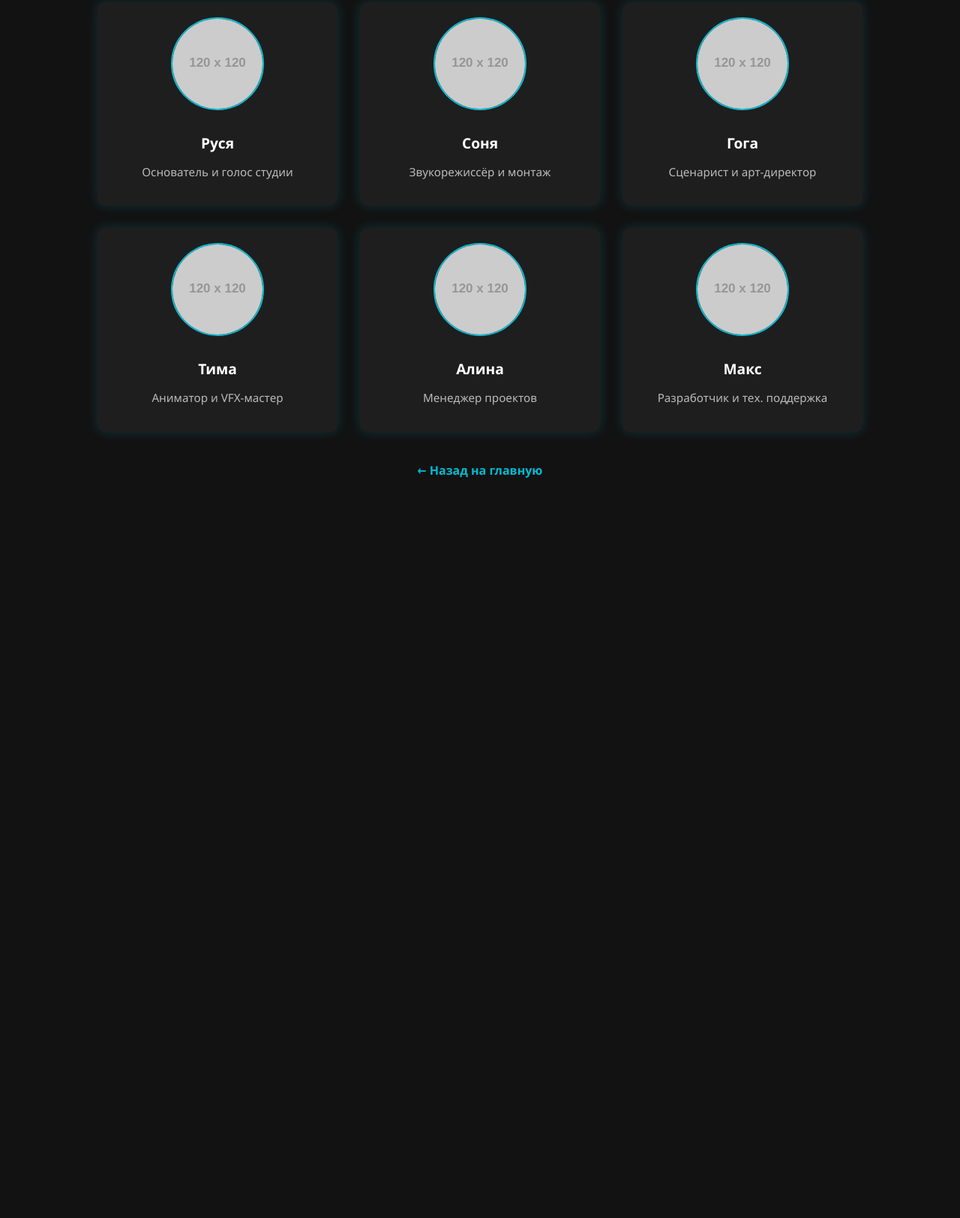
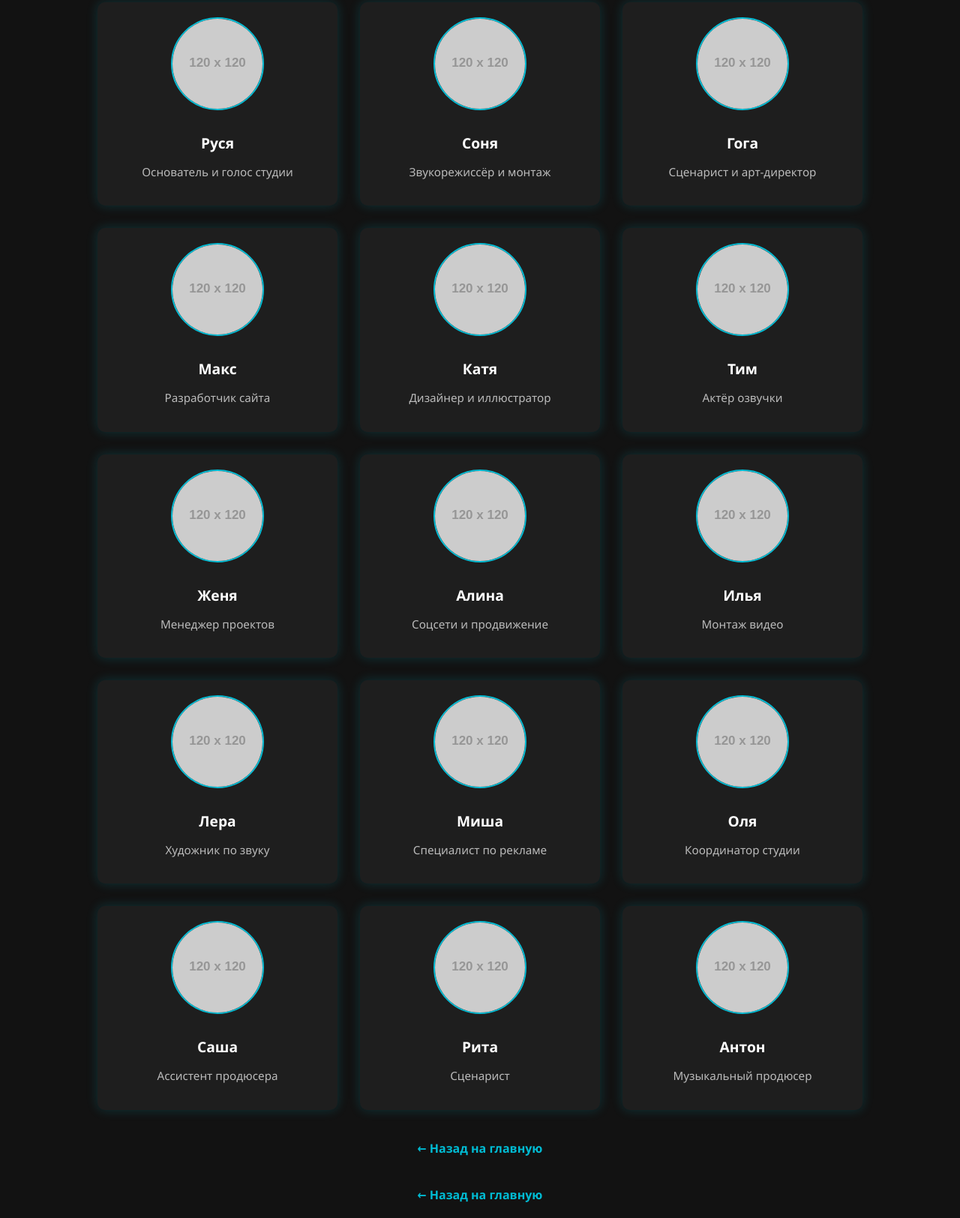
Before and after one commit to Rusawif/BezNZsite, a plain HTML site: page team.html in a window 1280 px wide. Shown: the part 129-1753 px from the top of the page at 75% size. Before the commit the page ends 800 px from the top, so only its background shows below. Drawn offline with Linux system fonts and the light colour scheme; placeholder pictures from the web are drawn by us.

Commit message:
Update team.html

```diff
--- a/team.html
+++ b/team.html
@@ -77,42 +77,32 @@
 <body>
   <h1>Наша команда</h1>
 
-<div class="team-container">
-  <div class="member">
-    <img src="https://via.placeholder.com/120" alt="Участник">
-    <h3>Руся</h3>
-    <p>Основатель и голос студии</p>
+  <div class="team-container">
+    <div class="member"><img src="https://via.placeholder.com/120" alt="Участник"><h3>Руся</h3><p>Основатель и голос студии</p></div>
+    <div class="member"><img src="https://via.placeholder.com/120" alt="Участник"><h3>Соня</h3><p>Звукорежиссёр и монтаж</p></div>
+    <div class="member"><img src="https://via.placeholder.com/120" alt="Участник"><h3>Гога</h3><p>Сценарист и арт-директор</p></div>
+    <div class="member"><img src="https://via.placeholder.com/120" alt="Участник"><h3>Макс</h3><p>Разработчик сайта</p></div>
+    <div class="member"><img src="https://via.placeholder.com/120" alt="Участник"><h3>Катя</h3><p>Дизайнер и иллюстратор</p></div>
+    <div class="member"><img src="https://via.placeholder.com/120" alt="Участник"><h3>Тим</h3><p>Актёр озвучки</p></div>
+    <div class="member"><img src="https://via.placeholder.com/120" alt="Участник"><h3>Женя</h3><p>Менеджер проектов</p></div>
+    <div class="member"><img src="https://via.placeholder.com/120" alt="Участник"><h3>Алина</h3><p>Соцсети и продвижение</p></div>
+    <div class="member"><img src="https://via.placeholder.com/120" alt="Участник"><h3>Илья</h3><p>Монтаж видео</p></div>
+    <div class="member"><img src="https://via.placeholder.com/120" alt="Участник"><h3>Лера</h3><p>Художник по звуку</p></div>
+    <div class="member"><img src="https://via.placeholder.com/120" alt="Участник"><h3>Миша</h3><p>Специалист по рекламе</p></div>
+    <div class="member"><img src="https://via.placeholder.com/120" alt="Участник"><h3>Оля</h3><p>Координатор студии</p></div>
+    <div class="member"><img src="https://via.placeholder.com/120" alt="Участник"><h3>Саша</h3><p>Ассистент продюсера</p></div>
+    <div class="member"><img src="https://via.placeholder.com/120" alt="Участник"><h3>Рита</h3><p>Сценарист</p></div>
+    <div class="member"><img src="https://via.placeholder.com/120" alt="Участник"><h3>Антон</h3><p>Музыкальный продюсер</p></div>
   </div>
-  <div class="member">
-    <img src="https://via.placeholder.com/120" alt="Участник">
-    <h3>Соня</h3>
-    <p>Звукорежиссёр и монтаж</p>
-  </div>
-  <div class="member">
-    <img src="https://via.placeholder.com/120" alt="Участник">
-    <h3>Гога</h3>
-    <p>Сценарист и арт-директор</p>
-  </div>
-  <!-- 🔽 Новые участники ниже -->
-  <div class="member">
-    <img src="https://via.placeholder.com/120" alt="Участник">
-    <h3>Тима</h3>
-    <p>Аниматор и VFX-мастер</p>
-  </div>
-  <div class="member">
-    <img src="https://via.placeholder.com/120" alt="Участник">
-    <h3>Алина</h3>
-    <p>Менеджер проектов</p>
-  </div>
-  <div class="member">
-    <img src="https://via.placeholder.com/120" alt="Участник">
-    <h3>Макс</h3>
-    <p>Разработчик и тех. поддержка</p>
-  </div>
-</div>
 
   <div class="back">
     <a href="index.html">← Назад на главную</a>
   </div>
 </body>
 </html>
+
+  <div class="back">
+    <a href="index.html">← Назад на главную</a>
+  </div>
+</body>
+</html>
```
